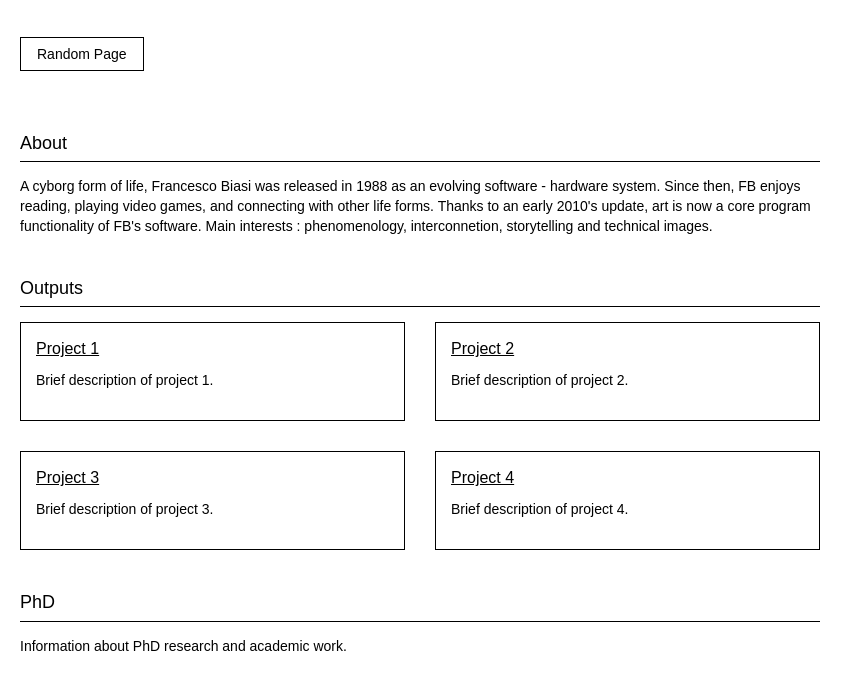
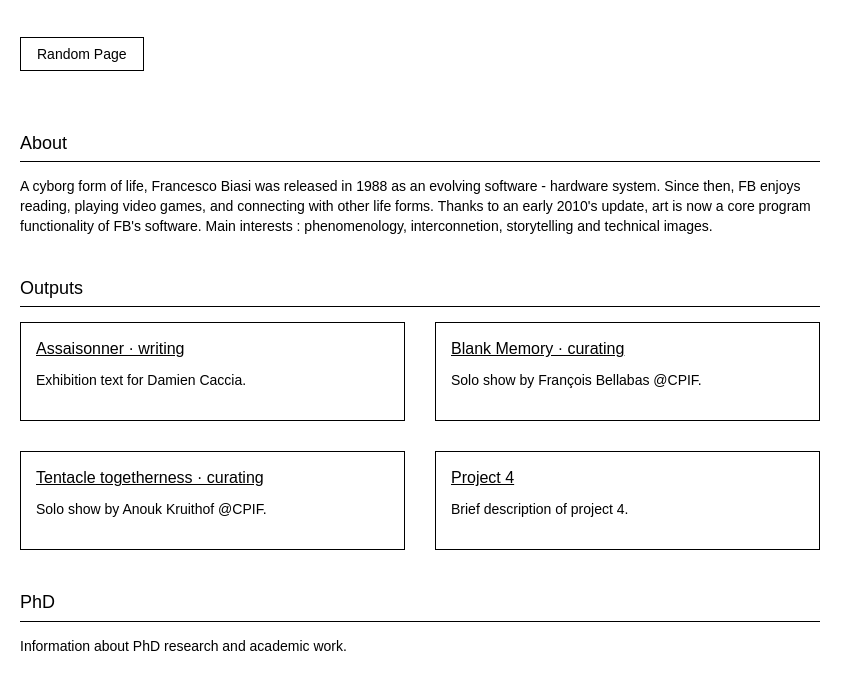
Before and after one commit to fra-cloud/webvibe, a plain HTML site: page index.html in a window 1280 px wide. Shown: the part 112-795 px from the top of the page, without its empty margins (0-863 px from the left). Drawn offline with Linux system fonts and the light colour scheme.

Commit message:
Update project titles and descriptions in index.html

```diff
--- a/index.html
+++ b/index.html
@@ -32,16 +32,16 @@
             <h2>Outputs</h2>
             <div class="projects">
                 <div class="project">
-                    <h3><a href="project1.html">Project 1</a></h3>
-                    <p>Brief description of project 1.</p>
+                    <h3><a href="project1.html">Assaisonner · writing</a></h3>
+                    <p>Exhibition text for Damien Caccia.</p>
                 </div>
                 <div class="project">
-                    <h3><a href="project2.html">Project 2</a></h3>
-                    <p>Brief description of project 2.</p>
+                    <h3><a href="project2.html">Blank Memory · curating</a></h3>
+                    <p>Solo show by François Bellabas @CPIF.</p>
                 </div>
                 <div class="project">
-                    <h3><a href="project3.html">Project 3</a></h3>
-                    <p>Brief description of project 3.</p>
+                    <h3><a href="project3.html">Tentacle togetherness · curating</a></h3>
+                    <p>Solo show by Anouk Kruithof @CPIF.</p>
                 </div>
                 <div class="project">
                     <h3><a href="project4.html">Project 4</a></h3>
```
